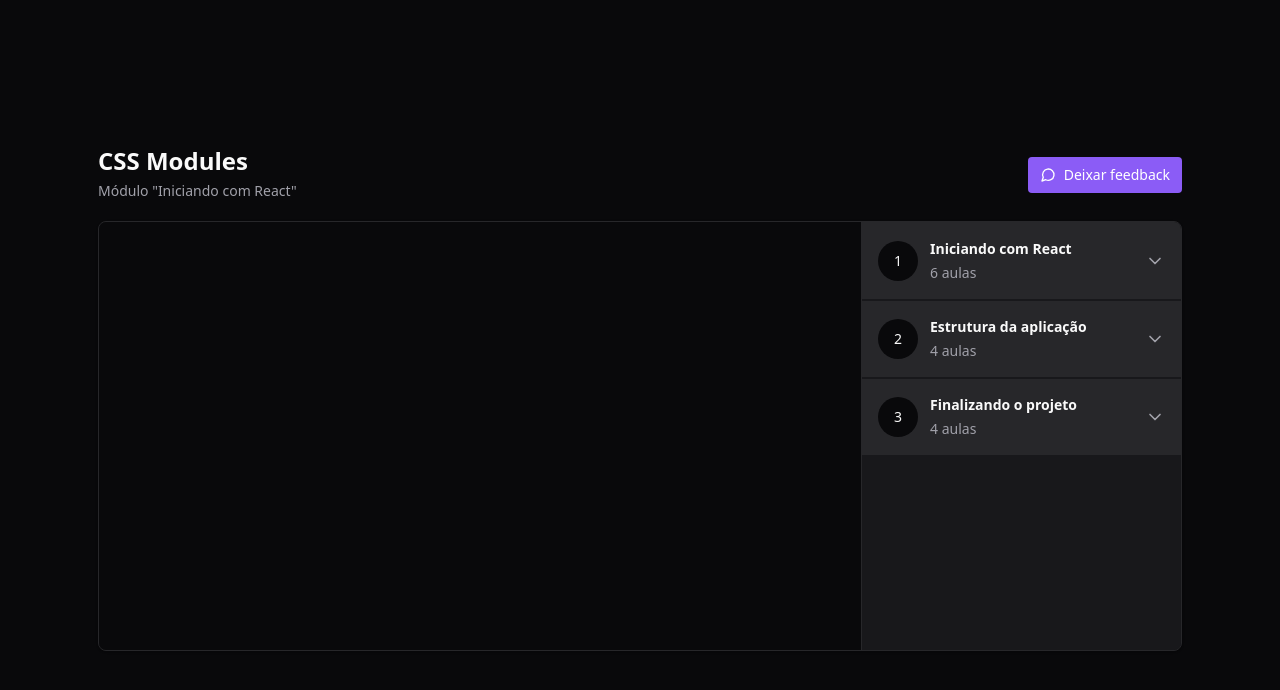
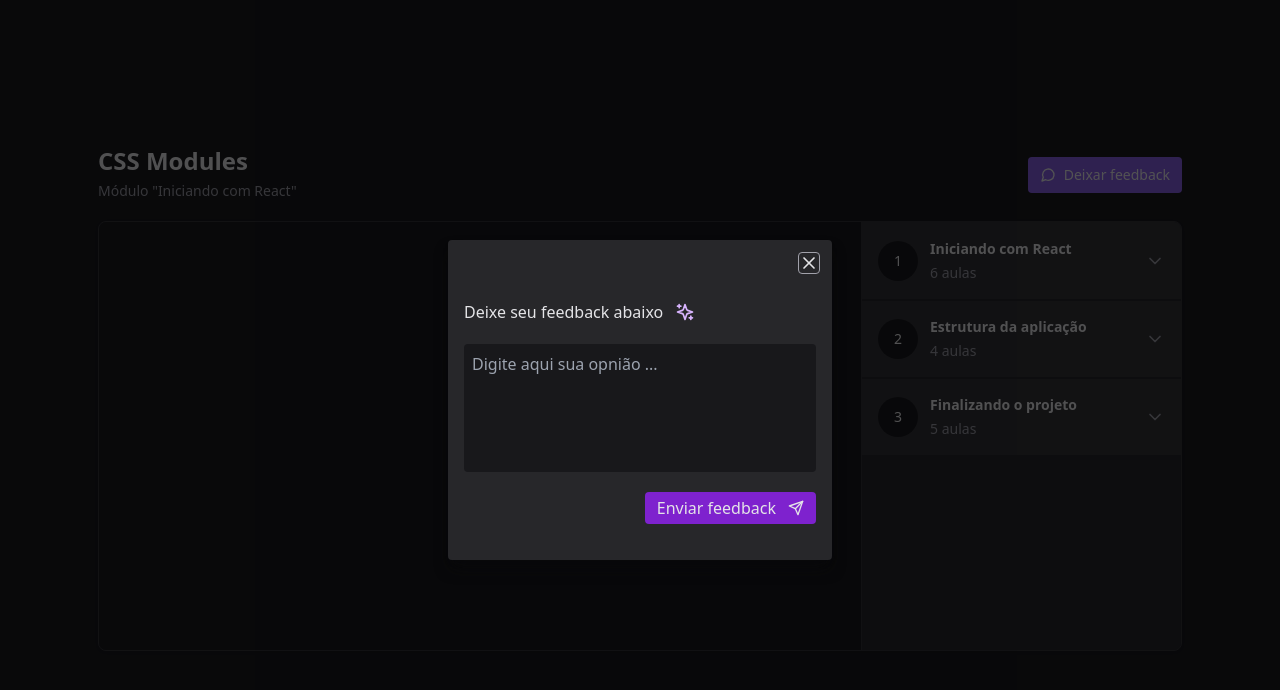
Before and after one commit to diaspd/redux-zustand-player, a React (Vite) app: page / in a window 1280 px wide. Both pictures are taken after a click on the button "Deixar feedback". Shown: the top 690 px of the page. Built offline with nearby package versions, Linux system fonts and the light colour scheme; data requests are answered from the project's data file.

Commit message:
added feedback button

```diff
--- a/package.json
+++ b/package.json
@@ -15,6 +15,7 @@
   },
   "dependencies": {
     "@radix-ui/react-collapsible": "^1.0.3",
+    "@radix-ui/react-dialog": "^1.0.4",
     "@reduxjs/toolkit": "^1.9.5",
     "axios": "^1.5.0",
     "lucide-react": "^0.268.0",
--- a/server.json
+++ b/server.json
@@ -32,7 +32,8 @@
             { "id": "LGkNjt7k4UQ&ab", "title": "Configurando ESLint", "duration": "10:45" },
             { "id": "q-If9n-tUyA&ab", "title": "Continuando", "duration": "5:05" },
             { "id": "MW7hrQe6aYo&ab", "title": "Config Github", "duration": "07:33" },
-            { "id": "ICIz5dE3Xfg&ab", "title": "Deploy", "duration": "30:12" }
+            { "id": "ICIz5dE3Xfg&ab", "title": "Deploy", "duration": "30:12" },
+            { "id": "QBenZ7xpZds&ab", "title": "Bônus", "duration": "10:12" }
           ]
         }
       ]
--- /dev/null
+++ b/src/components/FeedbackButton.tsx
@@ -0,0 +1,41 @@
+import * as Dialog from '@radix-ui/react-dialog';
+import { MessageCircle, Send, Sparkles, X } from 'lucide-react';
+
+export function FeedbackButton() {
+  return (
+    <Dialog.Root>
+      <Dialog.Trigger asChild className='outline-none focus:ring-2 focus:ring-purple-400'>
+      <button className="whitespace-nowrap flex mb-auto items-center rounded bg-violet-500 gap-2 px-3 py-2 text-sm font-medium text-white hover:bg-violet-600 mt-2">
+        <MessageCircle className="w-4 h-4" fontWeight="bold"/>
+         <span className="hidden lg:flex">Deixar feedback</span>
+      </button>
+      </Dialog.Trigger>
+
+      <Dialog.Portal>
+      <Dialog.Overlay className="bg-zinc-950/70  fixed inset-0" />
+        <Dialog.Content className="top-[50%] px-4 left-[50%] h-80 w-72 lg:w-96 translate-x-[-50%] translate-y-[-50%] rounded shadow-lg shadow-zinc-950 bg-zinc-800 fixed inset-0 flex space-y-5 py-5 flex-col" >
+          <Dialog.Title className="font-medium text-zinc-200 flex">
+           <span className='flex gap-3 mt-10'>Deixe seu feedback abaixo <Sparkles className='h-5 w-5 self-center text-purple-300'/> </span>
+
+           <Dialog.Close className='ml-auto outline-none border border-zinc-800 focus-within:border rounded focus-within:border-zinc-400 fixed right-3 top-3'>
+              <X className='h-5 w-5 hover:text-zinc-400'/>
+            </Dialog.Close>
+          </Dialog.Title>
+
+          <textarea placeholder='Digite aqui sua opnião ...' name="" id="" className='bg-zinc-900 resize-none h-32 w-full outline-none focus:ring-2 focus:ring-purple-200 rounded p-2 text-zinc-300 scrollbar-thumb-zinc-300 scrollbar-thin scrollbar-track-zinc-950' />
+
+          <Dialog.Close className='ml-auto outline-none ring-2 ring-zinc-800 focus:ring-purple-800 rounded'>
+            <button
+              className='bg-purple-700 font-medium text-md hover:bg-purple-800 py-1 px-3 rounded text-zinc-200 flex gap-3'
+            >
+              Enviar feedback
+              <Send className='w-4 h-4 self-center'/>
+            </button>
+          </Dialog.Close>
+        </Dialog.Content>
+
+      </Dialog.Portal>
+
+    </Dialog.Root>
+  )
+}
--- a/src/components/Header.tsx
+++ b/src/components/Header.tsx
@@ -1,6 +1,6 @@
-import { MessageCircle } from "lucide-react";
 import { useCurrentLesson } from "../store/slices/player";
 import { useAppSelector } from "../store";
+import { FeedbackButton } from "./FeedBackButton";
 
 export function Header () {
   const { currentModule, currentLesson } = useCurrentLesson()
@@ -29,11 +29,7 @@ export function Header () {
         </div>
       )}
 
-
-    <button className="whitespace-nowrap flex mb-auto items-center rounded bg-violet-500 gap-2 px-3 py-2 text-sm font-medium text-white hover:bg-violet-600 mt-2">
-      <MessageCircle className="w-4 h-4" fontWeight="bold"/>
-     <span className="hidden lg:flex">Deixar feedback</span>
-    </button>
-  </header>
+      <FeedbackButton />
+    </header>
   )
 }
```
Also changed, not shown: 1 other file (tests, documents, lock files or other folders).
